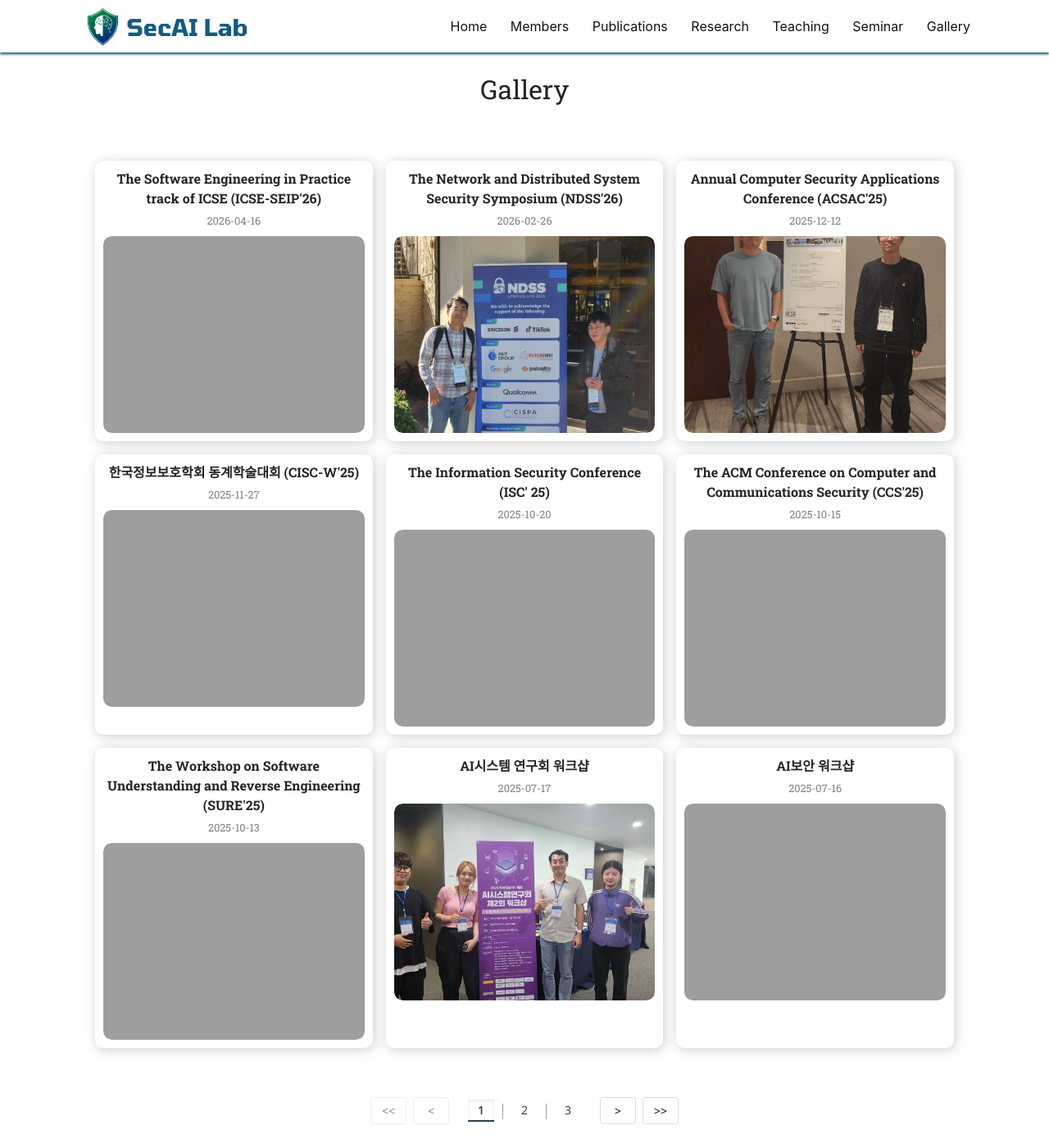
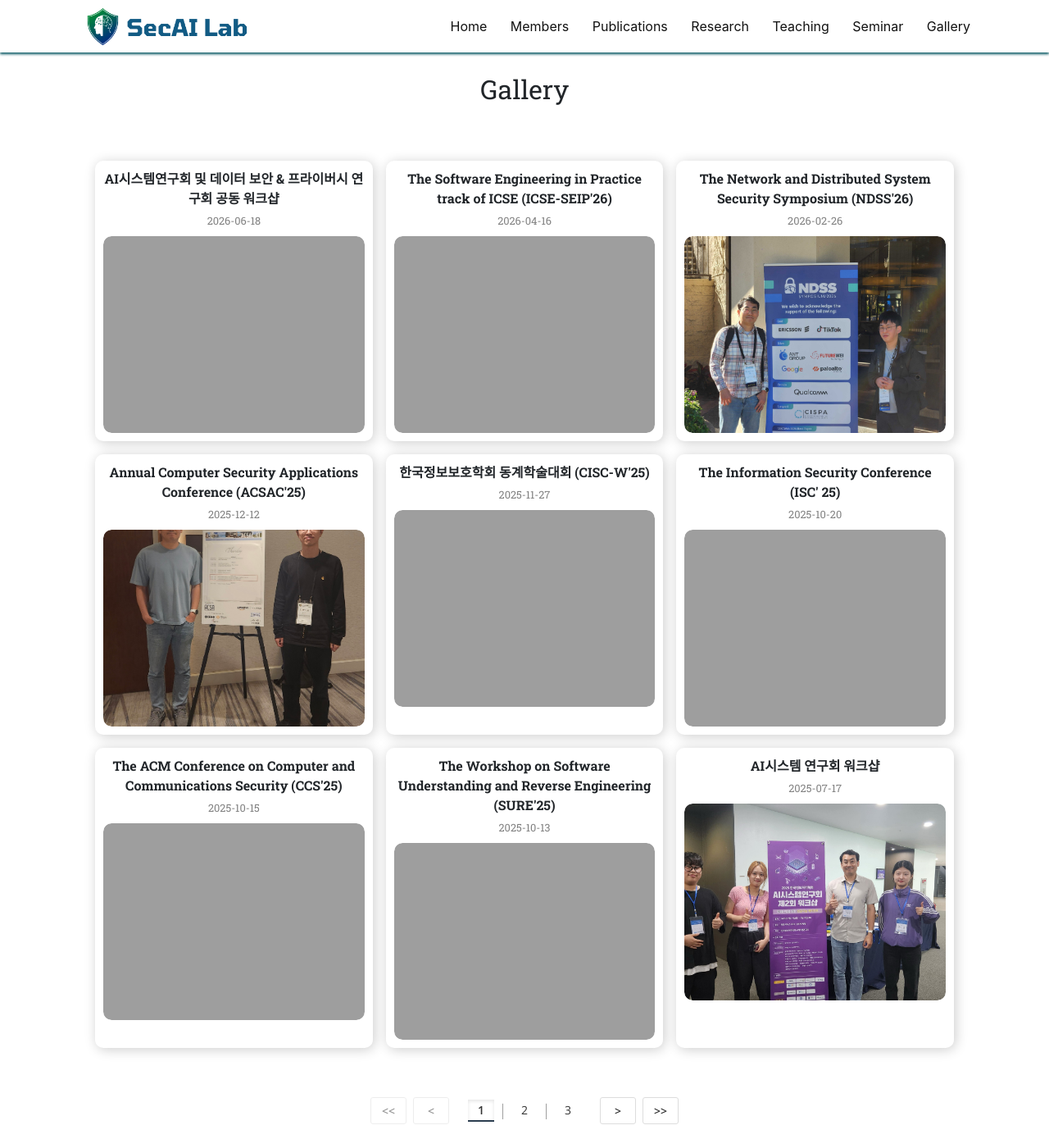
Before and after one commit to SecAI-Lab/secai-lab.github.io, a Jekyll site: the page built from pages/gallery.md, in a window 1280 px wide and 1400 px high. Shown: the whole window at 82% size. Built offline with Jekyll 4.4.1, drawn with Linux system fonts in a browser that asks for light colours; nearby versions of some CDN libraries.

Commit message:
Update gallery (260618)

```diff
--- a/_data/gallery.yml
+++ b/_data/gallery.yml
@@ -1,3 +1,8 @@
+- title: "AI시스템연구회 및 데이터 보안 & 프라이버시 연구회 공동 워크샵"
+  images:
+    - filename: 260618.jpg
+      date: "2026-06-18"
+
 - title: "The Software Engineering in Practice track of ICSE (ICSE-SEIP'26)"
   images:
     - filename: /ICSE_SEIP_26/20260415_090342.jpg
```
